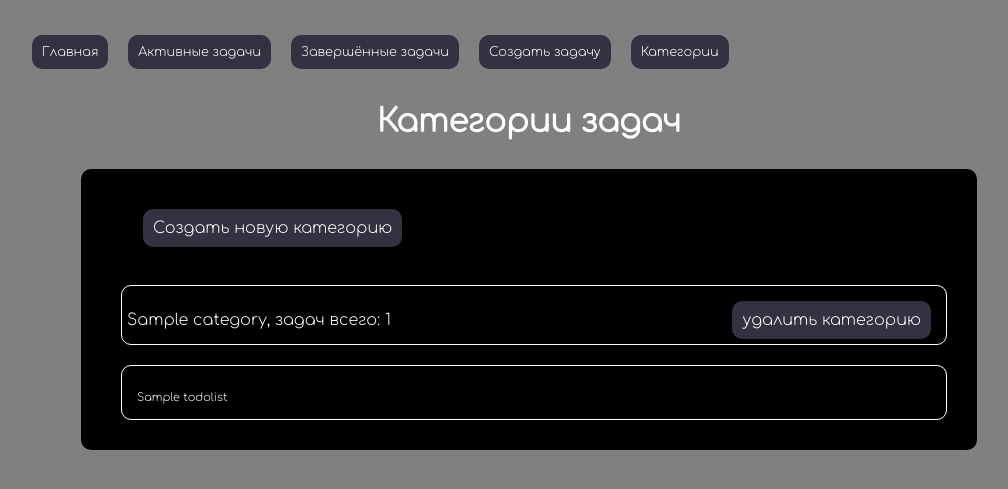
After one commit to gigaden/django_todolist_dz_rostelekom, a Django app: page /categories/ in a window 1280 px wide. The commit adds this page. Shown: the top 489 px of the page, without its empty margins (111-1119 px from the left). Run offline with Django 4.2, Linux system fonts and the light colour scheme; tables that the repository leaves empty hold one stand-in row (values such as "Sample post").

Commit message:
make table category new view for it and templates"

```diff
--- a/todo/todolist/models.py
+++ b/todo/todolist/models.py
@@ -5,18 +5,19 @@ from django.db import models
 
 # создаём модель таблицы в нашей БД
 class TodoList(models.Model):
-    name = models.CharField(max_length=140, help_text="описание задачи")
+    name = models.CharField(max_length=140, verbose_name="описание задачи")
     time_begin = models.DateTimeField(
-        auto_now_add=True, help_text="время создания задачи"
+        auto_now_add=True, verbose_name="время создания задачи"
     )
     time_end = models.DateTimeField(
         auto_now=False,
         default=False,
-        help_text="время завершения задачи",
+        verbose_name="время завершения задачи",
         blank=True,
         null=True,
     )
-    is_completed = models.BooleanField(default=False, help_text="выполнена ли задача")
+    is_completed = models.BooleanField(default=False, verbose_name="выполнена ли задача")
+    cat = models.ForeignKey('Category', on_delete=models.PROTECT, verbose_name='Категория', default=3)
 
     def save(self, *args, **kwargs):
         if self.is_completed:
@@ -25,3 +26,10 @@ class TodoList(models.Model):
         else:
             self.time_end = None
         return super().save(*args, **kwargs)
+
+
+class Category(models.Model):
+    name = models.CharField(max_length=140, db_index=True, verbose_name="Название категории")
+
+    def __str__(self):
+        return self.name
--- a/todo/todolist/static/css/base.css
+++ b/todo/todolist/static/css/base.css
@@ -64,6 +64,28 @@ h1 {
     color: white;
     font-size: 0.8rem;
     list-style-type: none;
+
+}
+
+.task-categories {
+    justify-content: left;
+
+}
+.task-categories .task-name {
+    margin-left: 10px;
+    font-size: 0.7rem;
+
+}
+
+.task-categories a {
+    color: white;
+    text-decoration: none;
+
+}
+.task-categories a:hover {
+    font-size: 0.8rem;
+    text-decoration: underline;
+    text-transform: uppercase;
 
 }
 
--- /dev/null
+++ b/todo/todolist/templates/todolist/categories.html
@@ -0,0 +1,24 @@
+{% extends 'todolist/base.html' %}
+{% block title %} Категории задач {% endblock title %}
+{% block content %}
+    <h1>Категории задач</h1>
+    <div class="main-container">
+        {% if context %}
+            <li class="task-name"><a href="{% url 'category_create' %}" class="update-button">Создать новую категорию</a></li>>
+            {% for key, values in context.items %}
+                <ul class="task-container">
+                    <li class="task-name">{{ key }}, задач всего: {{ values|length }}</li>
+                    <li class="task-name"><a href="/category_delete/{{ key.id }}" class="update-button delete-button">удалить категорию</a></li>
+                </ul>
+                    <ul class="task-container task-categories">
+                        {% for value in values %}
+                            <li class="task-name"><a href="/update_task/{{ value.pk }}">{{ value.name }}</a></li>
+                        {% endfor %}
+                    </ul>
+
+            {% endfor %}
+        {% else %}
+            <div class="no-tasks"><p>Нет категорий</p> <a href="{% url 'category_create' %}" class="update-button">Создать новую категорию</a></div>
+        {% endif %}
+    </div>
+{% endblock content %}
--- a/todo/todolist/templates/todolist/includes/navbar.html
+++ b/todo/todolist/templates/todolist/includes/navbar.html
@@ -1,6 +1,6 @@
 <ul class="navbar">
   <li>
-    <a class="update-button" href="/">Главная</a>
+    <a class="update-button" href="{% url 'index'%}">Главная</a>
   </li>
   <li>
     <a class="update-button" href="/active_tasks/">Активные задачи</a>
@@ -11,4 +11,7 @@
   <li>
     <a href="/create_task/" class="update-button">Создать задачу</a>
   </li>
+  <li>
+    <a  href="{% url 'categories'%}" class="update-button">Категории</a>
+  </li>
 </ul>
--- a/todo/todolist/templates/todolist/index.html
+++ b/todo/todolist/templates/todolist/index.html
@@ -1,7 +1,7 @@
 {% extends 'todolist/base.html' %}
-{% block title %} Все задачи {% endblock title %}
+{% block title %} Все задачи  {{ tasks|length }} {% endblock title %}
 {% block content %}
-    <h1>Все задачи</h1>
+    <h1>Все задачи, всего:  {{ tasks|length }}</h1>
     <div class="main-container">
         {% if tasks %}
             {% for task in tasks %}
@@ -15,6 +15,7 @@
                             активна
                         {% endif %}
                     </li>
+                    <li class="task-end">{{ task.cat }}</li>
                     <li>
                         <a class="update-button" href="/update_task/{{ task.pk }}">Изменить задачу</a>
                     </li>
--- a/todo/todolist/urls.py
+++ b/todo/todolist/urls.py
@@ -6,6 +6,9 @@ from .views import (
     TaskUpdateView,
     TaskDeleteView,
     AllTasksView,
+    categories_show,
+    CategoryCreateView,
+    CategoryDeleteView,
 )
 
 urlpatterns = [
@@ -15,6 +18,9 @@ urlpatterns = [
     path("create_task/", TaskCreateView.as_view(), name="task_create"),
     path("update_task/<int:pk>", TaskUpdateView.as_view(), name="task_update"),
     path("delete_task/<int:pk>", TaskDeleteView.as_view(), name="task_delete"),
+    path("categories/", categories_show, name="categories"),
+    path("category_create/", CategoryCreateView.as_view(), name="category_create"),
+    path("category_delete/<int:pk>", CategoryDeleteView.as_view(), name="category_delete")
     # path("login/", login, name="login"),
     # path("register/", RegisterUser.as_view(), name="register"),
 ]
--- a/todo/todolist/views.py
+++ b/todo/todolist/views.py
@@ -1,8 +1,9 @@
 from django.contrib.auth.forms import UserCreationForm
 from django.urls import reverse_lazy
 from django.views.generic import ListView, CreateView, UpdateView, DeleteView
+from django.shortcuts import render
 
-from .models import TodoList
+from .models import TodoList, Category
 
 
 class AllTasksView(ListView):
@@ -25,14 +26,14 @@ class CompletedTasksView(ListView):
 
 class TaskCreateView(CreateView):
     model = TodoList
-    fields = ["name"]
+    fields = ["name", "cat"]
     template_name = "todolist/task_create.html"
     success_url = "/"
 
 
 class TaskUpdateView(UpdateView):
     model = TodoList
-    fields = ["name", "is_completed"]
+    fields = ["name", "is_completed", "cat"]
     template_name = "todolist/task_update_form.html"
     success_url = "/"
 
@@ -44,6 +45,28 @@ class TaskDeleteView(DeleteView):
     context_object_name = "task"
 
 
+def categories_show(request):
+    categories = Category.objects.all()
+    context = dict()
+    for i in categories:
+        context[i] = context.get(i, TodoList.objects.filter(cat_id=i.pk).all())
+    return render(request, 'todolist/categories.html', context={'context': context})
+
+
+class CategoryCreateView(CreateView):
+    model = Category
+    fields = ["name"]
+    template_name = "todolist/category_create.html"
+    success_url = "/categories"
+
+
+class CategoryDeleteView(DeleteView):
+    model = Category
+    success_url = "/categories"
+    template_name = "todolist/category_delete.html"
+    context_object_name = "cat"
+
+
 '''class RegisterUser(CreateView):
     form_class = UserCreationForm
     template_name = 'todolist/register.html'
```
Also changed, not shown: todo/todolist/admin.py (+9 -1 lines), todo/todolist/templates/todolist/category_create.html (added, +15 -0 lines), todo/todolist/templates/todolist/category_delete.html (added, +17 -0 lines), todo/todolist/migrations/0002_category_todolist_cat.py (added), todo/todolist/migrations/0003_alter_todolist_cat.py (added), todo/todolist/migrations/0004_alter_category_name.py (added), todo/todolist/migrations/0005_alter_todolist_is_completed_alter_todolist_name_and_more.py (added).
